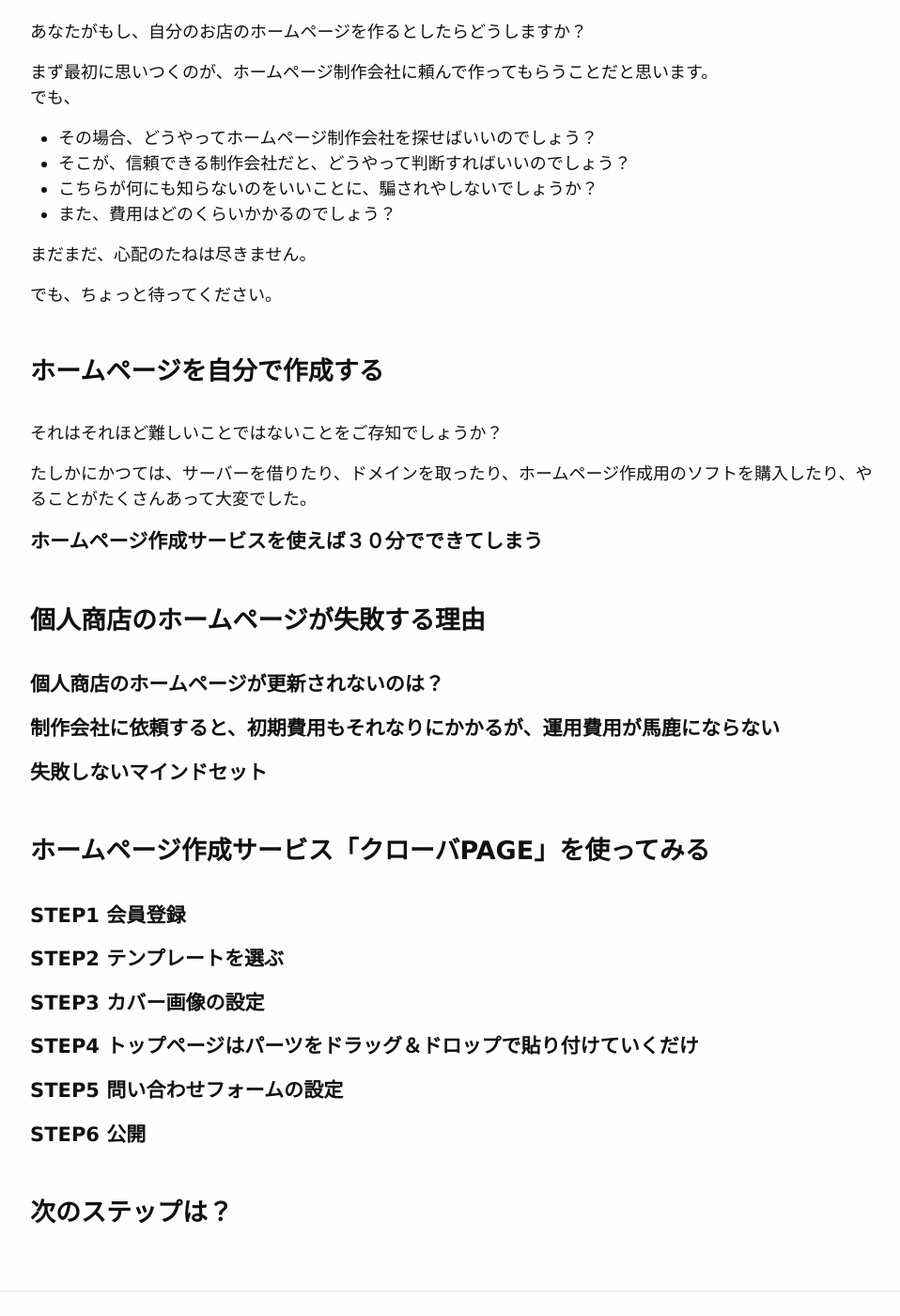
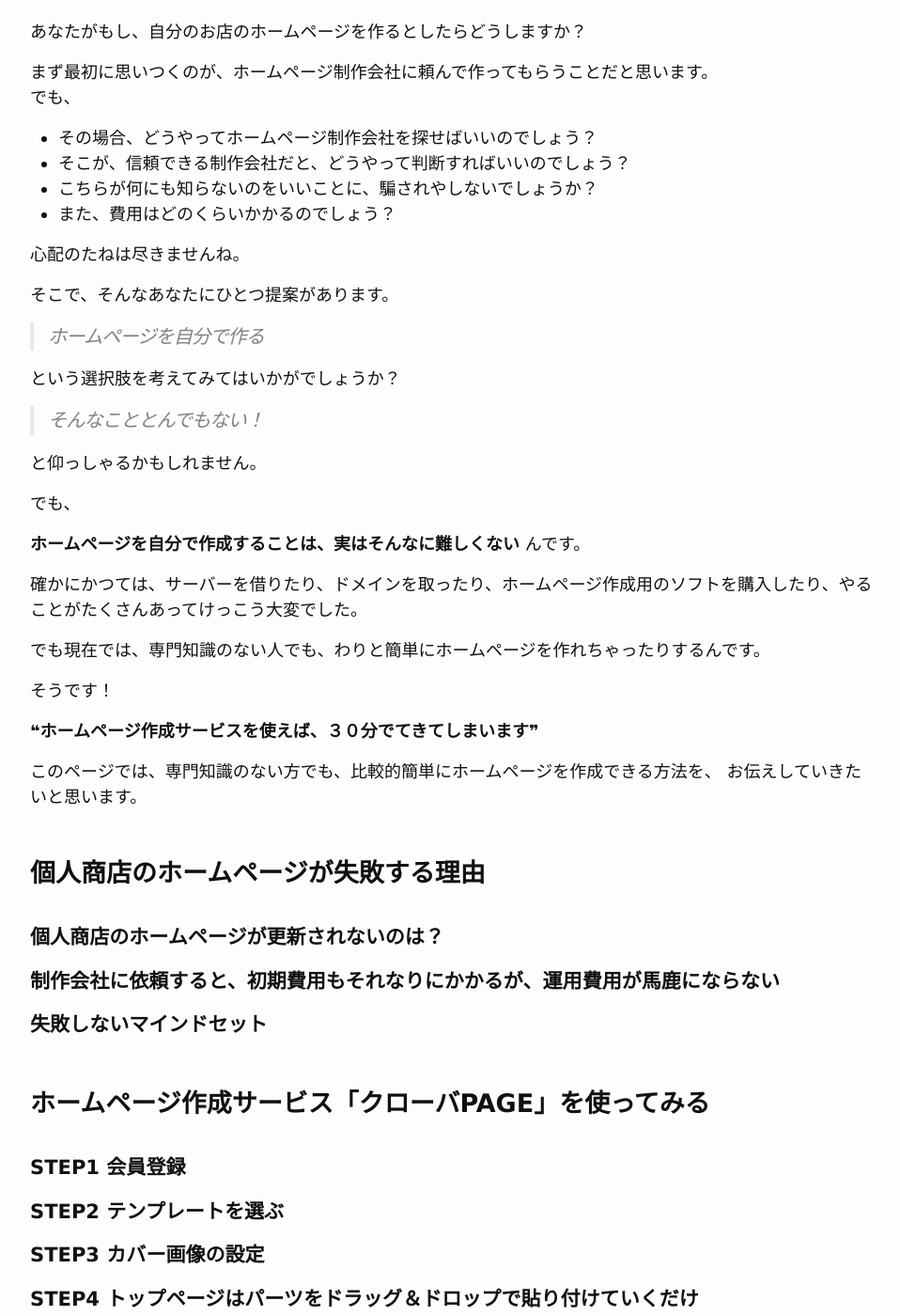
Before and after one commit to saitomako/hpbyself, a Jekyll site: the page built from index.md, in a window 1280 px wide and 1400 px high, scrolled down 629 px. Shown: the whole window at 94% size, without its empty margins (158-1116 px from the left). Built offline with Jekyll 4.4.1, drawn with Linux system fonts in a browser that asks for light colours; our own code applies the rules of GitHub Pages for plain Markdown files.

Commit message:
update index.md

```diff
--- a/index.md
+++ b/index.md
@@ -14,19 +14,34 @@
 - こちらが何にも知らないのをいいことに、騙されやしないでしょうか？
 - また、費用はどのくらいかかるのでしょう？
 
-まだまだ、心配のたねは尽きません。
+心配のたねは尽きませんね。
 
-でも、ちょっと待ってください。
+そこで、そんなあなたにひとつ提案があります。
 
-## ホームページを自分で作成する
+>  ホームページを自分で作る
+
+という選択肢を考えてみてはいかがでしょうか？
+
+>  そんなこととんでもない！
+
+と仰っしゃるかもしれません。
 
 
-それはそれほど難しいことではないことをご存知でしょうか？
+でも、
 
-たしかにかつては、サーバーを借りたり、ドメインを取ったり、ホームページ作成用のソフトを購入したり、やることがたくさんあって大変でした。
+**ホームページを自分で作成することは、実はそんなに難しくない** んです。
 
+確かにかつては、サーバーを借りたり、ドメインを取ったり、ホームページ作成用のソフトを購入したり、やることがたくさんあってけっこう大変でした。
 
-### ホームページ作成サービスを使えば３０分でできてしまう
+でも現在では、専門知識のない人でも、わりと簡単にホームページを作れちゃったりするんです。
+
+そうです！
+
+**❝ホームページ作成サービスを使えば、３０分でてきてしまいます❞**
+
+このページでは、専門知識のない方でも、比較的簡単にホームページを作成できる方法を、
+お伝えしていきたいと思います。
+
 
 ## 個人商店のホームページが失敗する理由
 ### 個人商店のホームページが更新されないのは？
```
Also changed, not shown: 2 other files.
